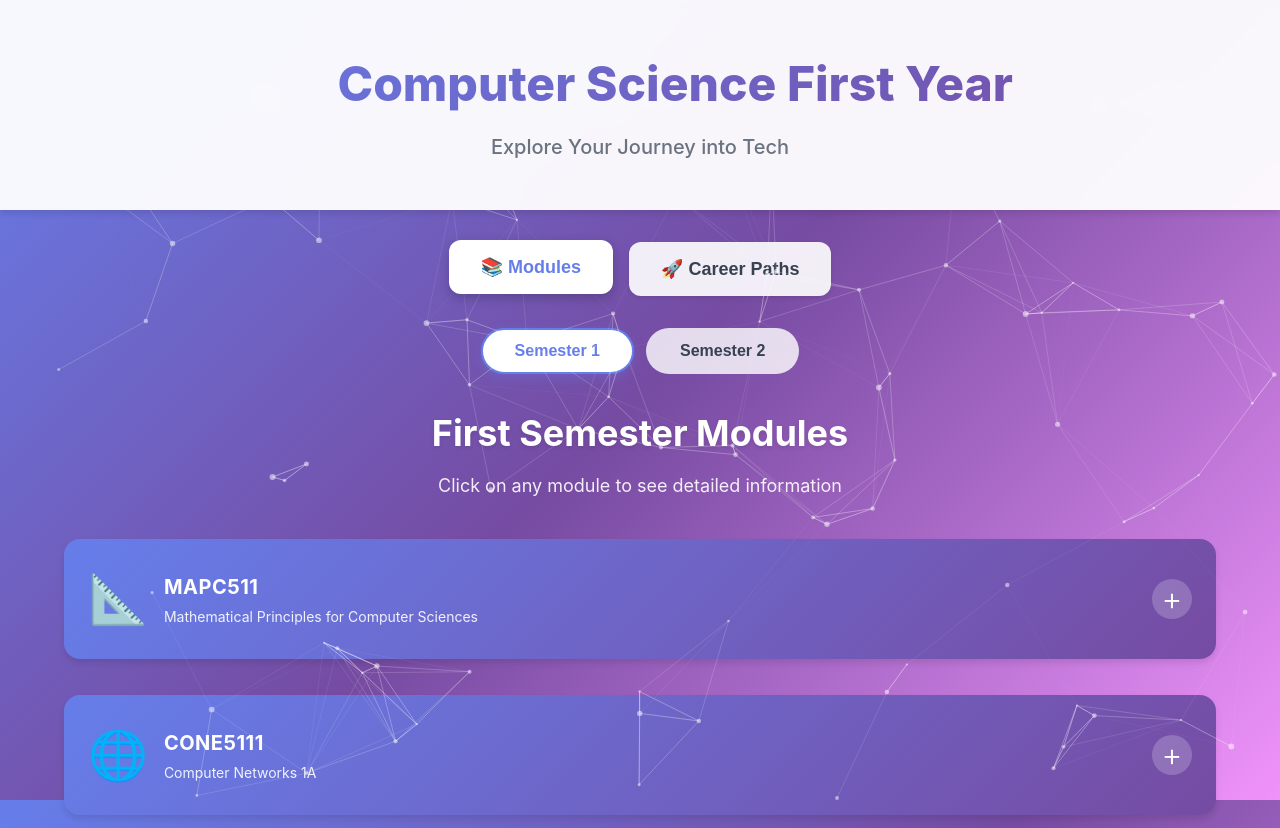
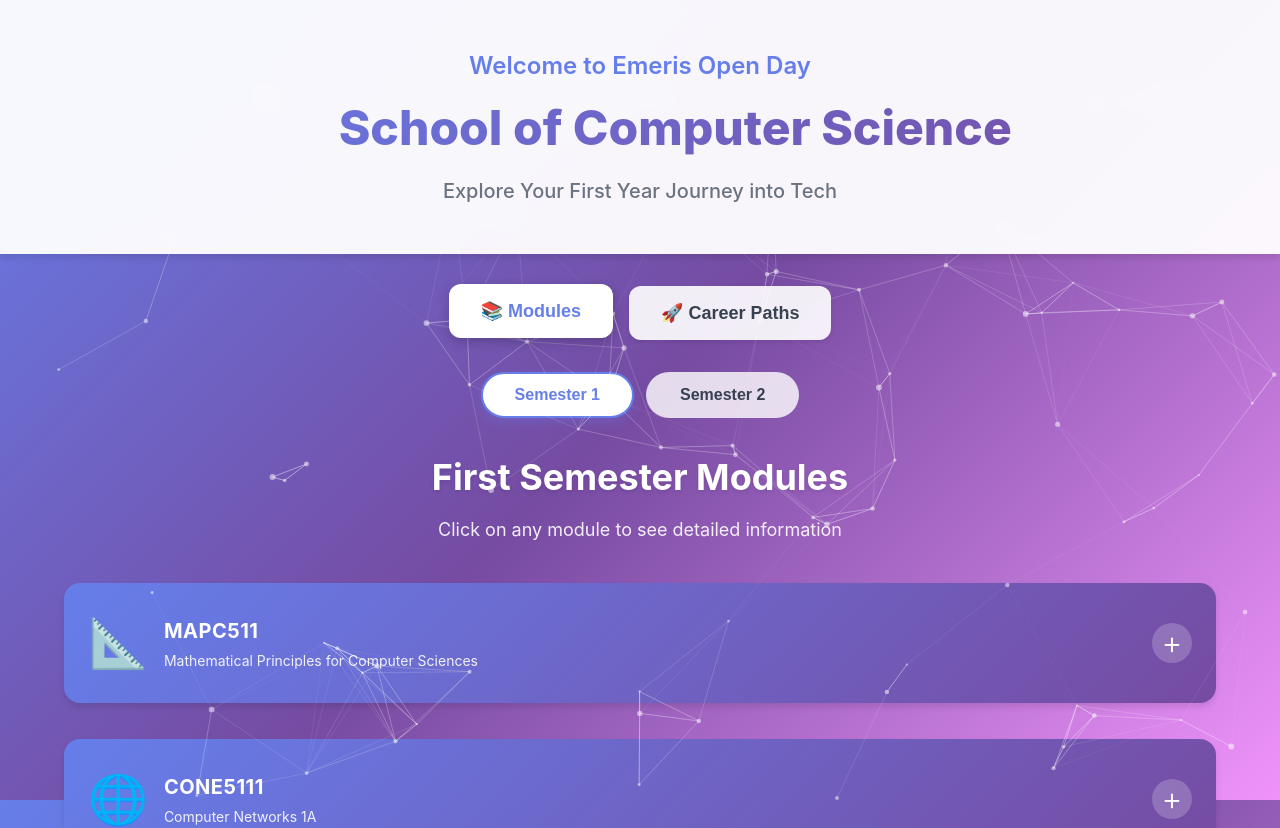
Before and after one commit to RohanM007/OpenDay, a React (Vite) app in the folder openday-app/: page / in a window 1280 px wide. Shown: the top 828 px of the page. Built offline with nearby package versions, Linux system fonts and the light colour scheme.

Commit message:
Added the correct information to the website

```diff
--- a/openday-app/src/App.jsx
+++ b/openday-app/src/App.jsx
@@ -20,6 +20,21 @@ function App() {
         transition={{ duration: 0.8, type: "spring", stiffness: 100 }}
       >
         <div className="header-content">
+          <motion.div
+            initial={{ opacity: 0, y: -20 }}
+            animate={{ opacity: 1, y: 0 }}
+            transition={{ duration: 0.6, delay: 0.1 }}
+            style={{ marginBottom: '8px' }}
+          >
+            <p style={{
+              fontSize: '24px',
+              fontWeight: '600',
+              color: '#667eea',
+              margin: 0
+            }}>
+              Welcome to Emeris Open Day
+            </p>
+          </motion.div>
           <motion.h1
             initial={{ opacity: 0, scale: 0.5 }}
             animate={{ opacity: 1, scale: 1 }}
@@ -44,7 +59,7 @@ function App() {
             >
               🎓
             </motion.span>
-            {' '}Computer Science First Year
+            {' '}School of Computer Science
           </motion.h1>
           <motion.p
             className="subtitle"
@@ -52,7 +67,7 @@ function App() {
             animate={{ opacity: 1, y: 0 }}
             transition={{ duration: 0.6, delay: 0.5 }}
           >
-            Explore Your Journey into Tech
+            Explore Your First Year Journey into Tech
           </motion.p>
         </div>
       </motion.header>
@@ -136,7 +151,7 @@ function App() {
       </main>
 
       <footer className="app-footer">
-        <p>University Open Day 2026 | Computer Science Department</p>
+        <p>Emeris University Open Day 2026 | School of Computer Science</p>
       </footer>
     </div>
   )
```
